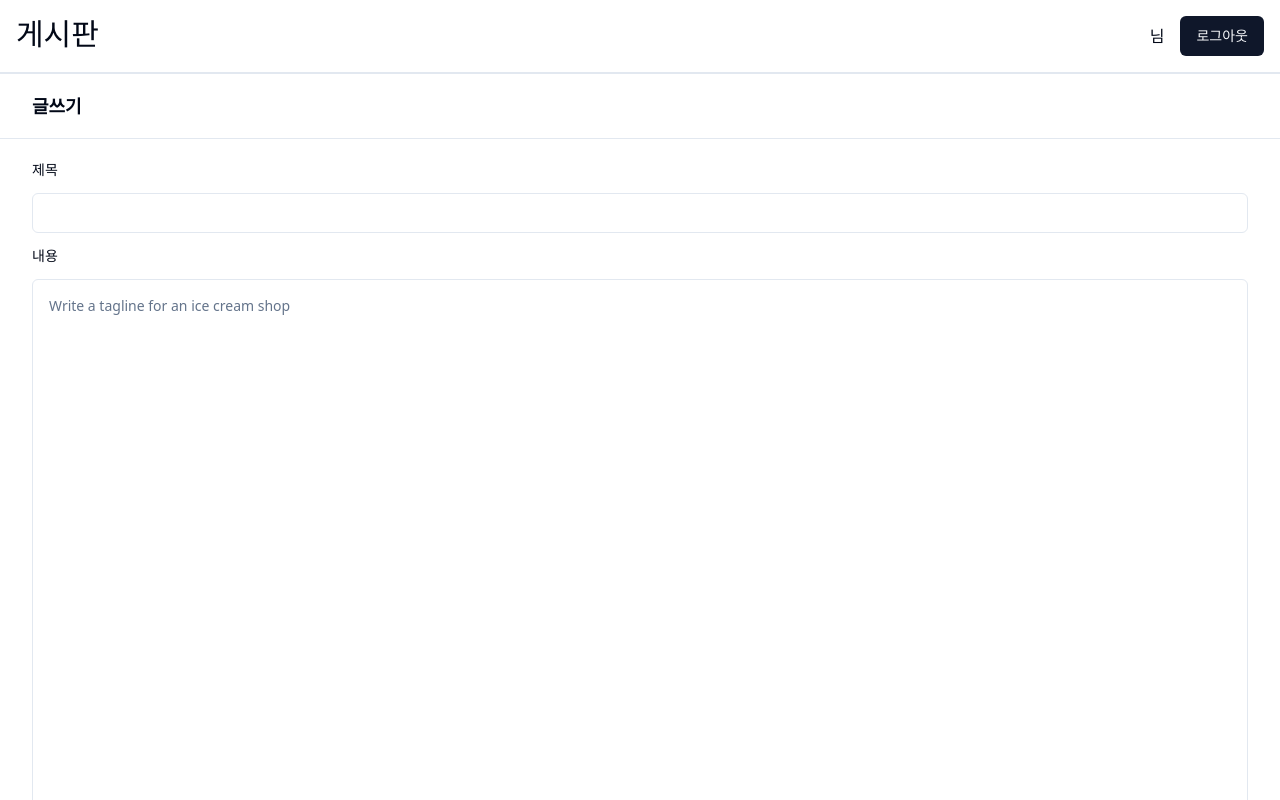
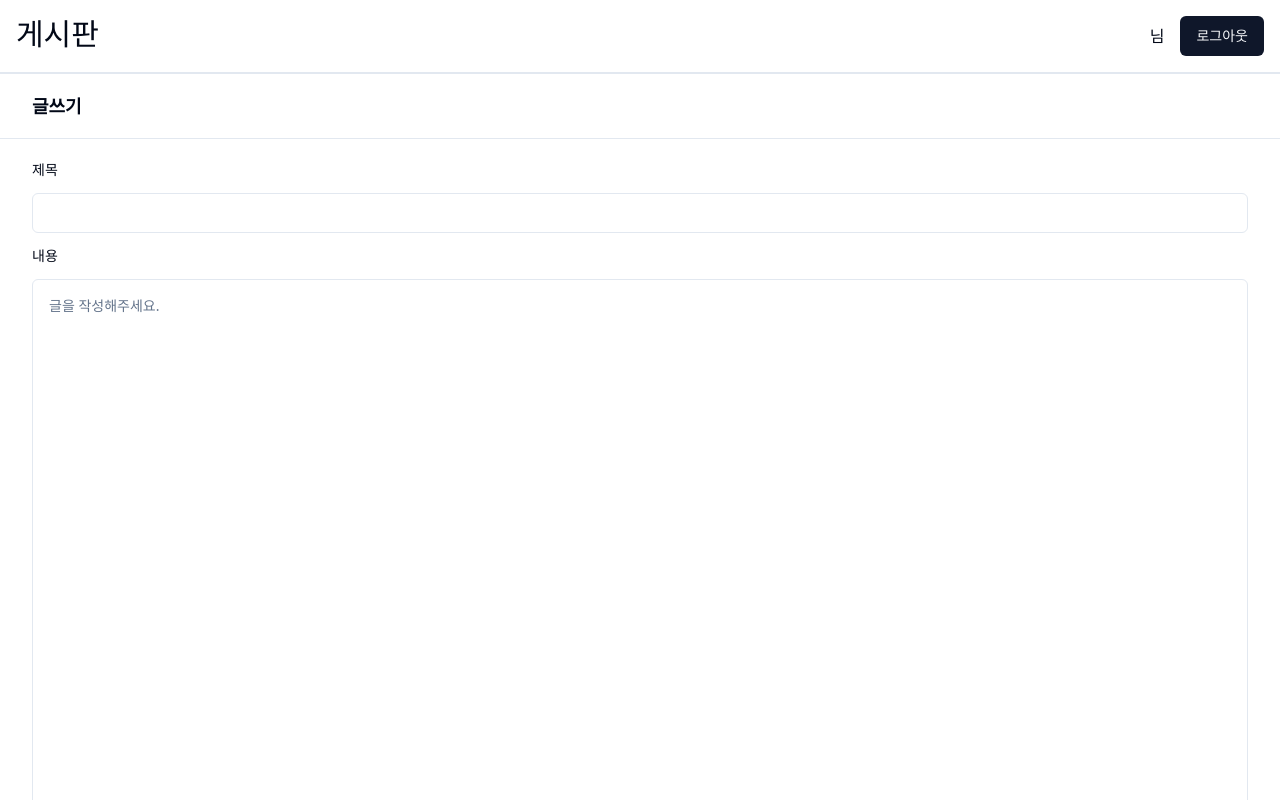
Before and after one commit to parkCoit/simple-board-web, a React (Create React App) app: page /edit/1 in a window 1280 px wide. Shown: the top 800 px of the page. Built offline with nearby package versions, Linux system fonts and the light colour scheme; no server answers; sample sign-in values are in the browser's storage.

Commit message:
feat : alert 수정

```diff
--- a/src/components/common/Auth.tsx
+++ b/src/components/common/Auth.tsx
@@ -38,12 +38,13 @@ export function Auth() {
             sessionStorage.setItem("token", resData);
             const decodedToken = jwtDecode<CustomJwtPayload>(resData);
             console.log(decodedToken.id);
-            alert(JSON.stringify(decodedToken));
+            alert("로그인 완료");
             navigate("/");
           }
         } catch (err: any) {
           console.error("Error on authentication", err);
-          alert(err.message || "An error occurred");
+          alert("서버 오류");
+          navigate("/");
         }
       };
 
--- a/src/components/common/Edit.tsx
+++ b/src/components/common/Edit.tsx
@@ -68,6 +68,7 @@ export default function Edit() {
       const token = sessionStorage.getItem("token");
       if (!token) {
         alert("로그인 먼저 해주세요");
+        navigate("/login");
         return;
       }
 
@@ -130,7 +131,7 @@ export default function Edit() {
                     <div className="flex h-full flex-col space-y-4">
                       <Label htmlFor="content">내용</Label>
                       <Textarea
-                        placeholder="Write a tagline for an ice cream shop"
+                        placeholder="글을 작성해주세요."
                         className="min-h-[400px] flex-1 p-4 md:min-h-[700px] lg:min-h-[700px]"
                         id="content"
                         value={content}
--- a/tailwind.config.js
+++ b/tailwind.config.js
@@ -1,4 +1,5 @@
 /** @type {import('tailwindcss').Config} */
+// eslint-disable-next-line no-undef
 module.exports = {
   darkMode: ["class"],
   content: [
@@ -73,5 +74,6 @@ module.exports = {
       },
     },
   },
+  // eslint-disable-next-line no-undef
   plugins: [require("tailwindcss-animate")],
 };
```
